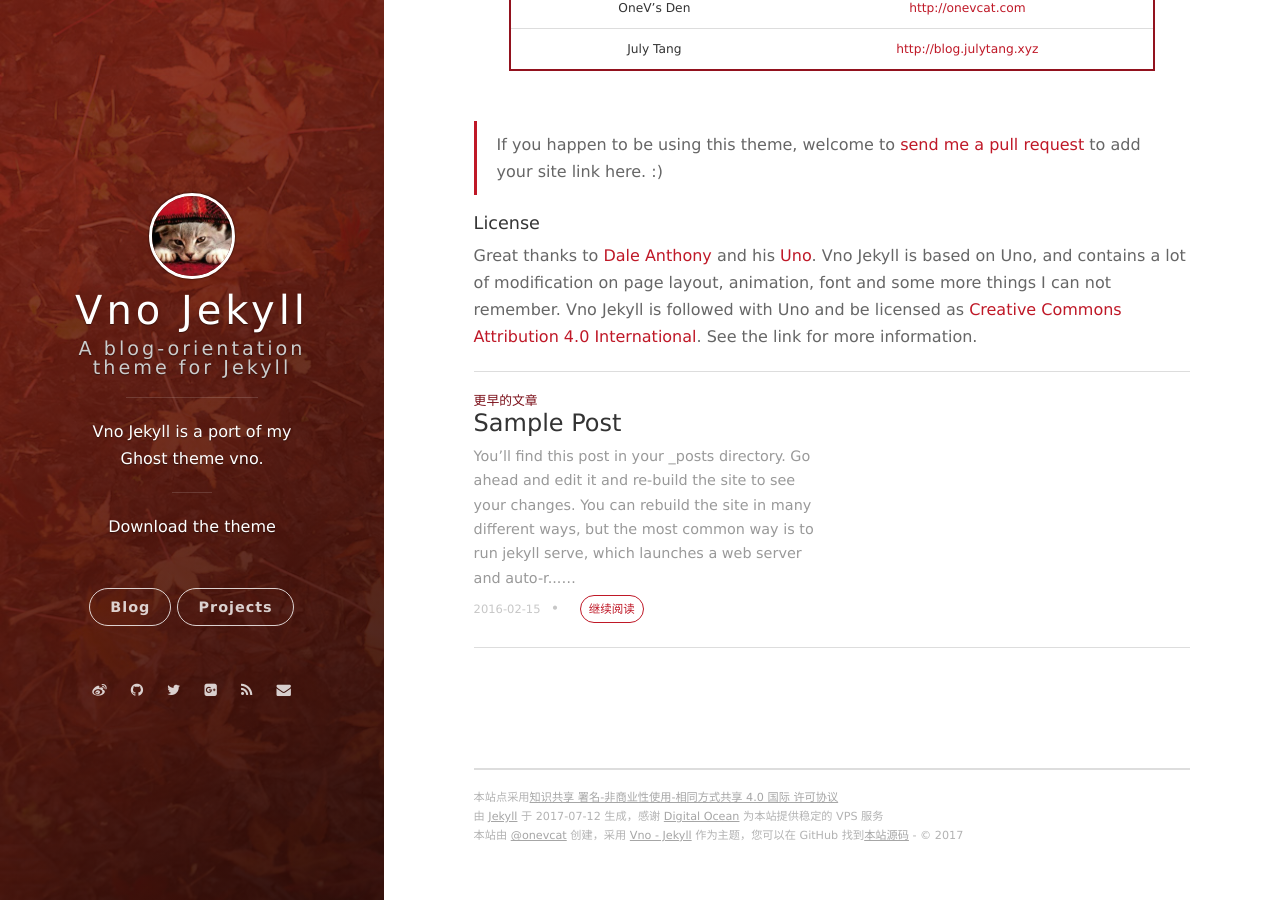
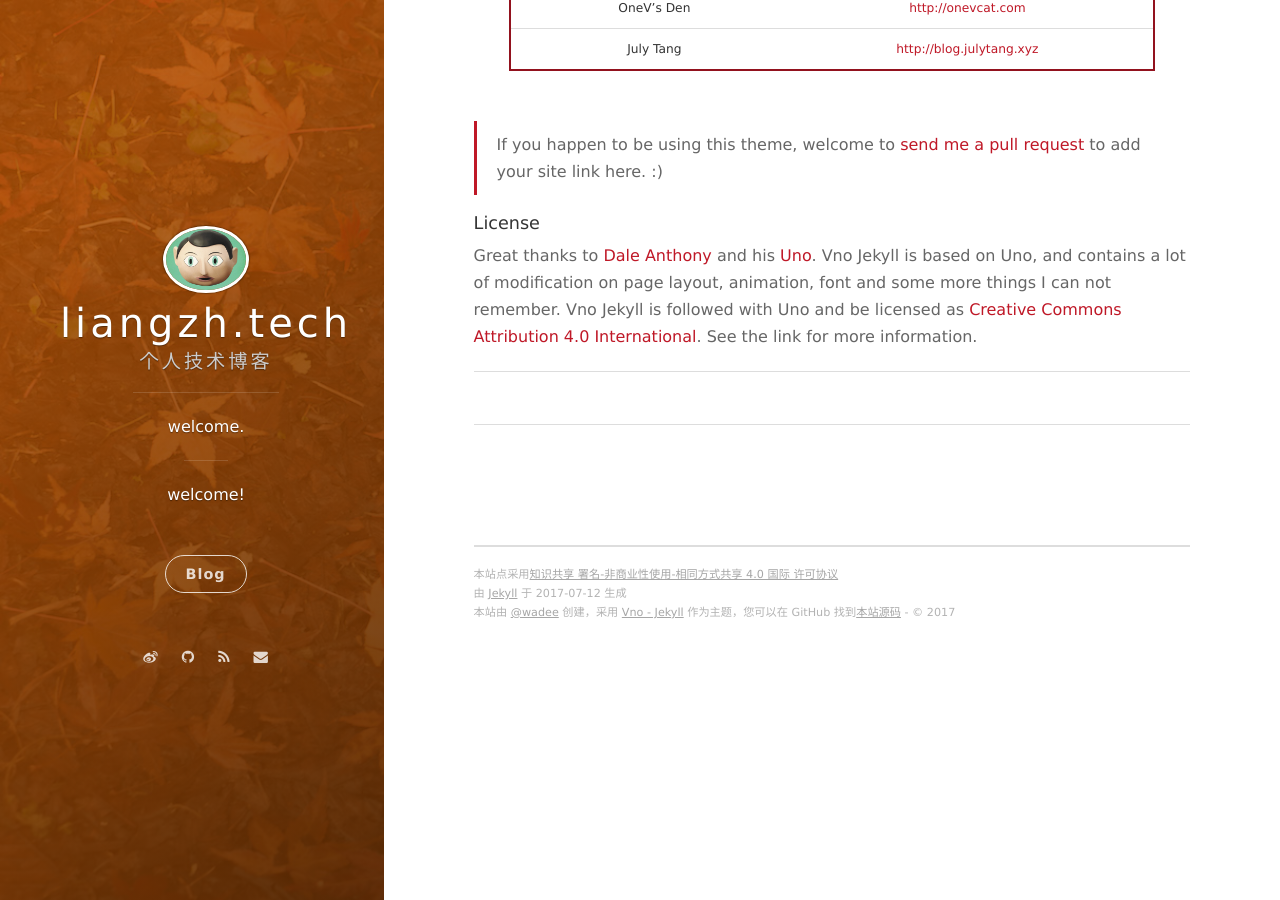
Before and after one commit to wadee/wadee.github.io, a Jekyll site: the page built from _posts/2016-02-16-hello-world-vno.markdown, in a window 1280 px wide and 900 px high, scrolled down 905 px. Built offline with Jekyll 4.4.1, drawn with Linux system fonts in a browser that asks for light colours; nearby versions of some CDN libraries; comment, search, counter and statistics services are not loaded.

Commit message:
comment init

```diff
--- a/_config.yml
+++ b/_config.yml
@@ -1,11 +1,11 @@
 # Basic
-title: Vno Jekyll
-subtitle: A blog-orientation theme for Jekyll
-welcome_message: <a href="https://github.com/onevcat/vno-jekyll" target="_blank">Download the theme</a>
-description: Vno Jekyll is a port of my Ghost theme vno.
-creator: <a href="http://onev.cat">@onevcat</a>
+title: liangzh.tech
+subtitle: 个人技术博客
+welcome_message: <a href="https://wadee.github.io" target="_blank">welcome!</a>
+description: welcome.
+creator: <a href="https://github.com/wadee">@wadee</a>
 
-url: "http://vno.onevcat.com"
+url: "http://wadee.github.io"
 
 permalink: /:year/:month/:title/
 
@@ -13,7 +13,7 @@ permalink: /:year/:month/:title/
 highlighter: rouge
 
 # supported colors: blue, green, purple, red, orange or slate. If you need clear, leave it empty.
-cover_color: red
+cover_color: orange
 
 # The blog button should not be removed.
 blog_button:
@@ -22,7 +22,6 @@ blog_button:
 
 # Navigation buttons in the front page.
 nav:
-    - {title: Projects, description: My Projects, url: 'http://project.onevcat.com'}
     # - {title: Another Button, description: A button, url: 'http://example.com'}
 
 # Pagination
@@ -32,16 +31,14 @@ paginate_path: "page/:num/"
 
 # Comment
 comment:
-    disqus: vno-jekyll
+    disqus: liangzh
     # duoshuo:
 
 # Social
 social:
-    weibo: onevcat
-    github: onevcat
-    twitter: onevcat
-    gplus: 107108267983477358170
-    mail: onev@onevcat.com
+    weibo: flymetothestar
+    github: wadee
+    mail: liangzehua1989@gmail.com
 
 # Google Analytics
 ga:
--- a/_includes/footer.html
+++ b/_includes/footer.html
@@ -1,7 +1,7 @@
 <section class="footer">
     <footer>
     	<span class="footer__copyright">本站点采用<a href="http://creativecommons.org/licenses/by-nc-sa/4.0/">知识共享 署名-非商业性使用-相同方式共享 4.0 国际 许可协议</a></span>
-        <span class="footer__copyright">由 <a href="https://jekyllrb.com">Jekyll</a> 于 {{ site.time | date: "%F" }} 生成，感谢 <a href="https://www.digitalocean.com/?refcode=30ed2d146762">Digital Ocean</a> 为本站提供稳定的 VPS 服务</span>
+        <span class="footer__copyright">由 <a href="https://jekyllrb.com">Jekyll</a> 于 {{ site.time | date: "%F" }} 生成</span>
         <span class="footer__copyright">本站{% if site.creator %}由 {{site.creator}} 创建，{% endif %}采用 <a href="https://github.com/onevcat/vno-jekyll">Vno - Jekyll</a> 作为主题，您可以在 GitHub 找到<a href="https://github.com/onevcat/OneV-s-Den">本站源码</a> - &copy; {{site.time | date: "%Y"}}</span>
     </footer>
 </section>
--- a/_posts/2016-02-15-sample-post.markdown
+++ /dev/null
@@ -1,25 +0,0 @@
----
-layout: post
-title: Sample Post
-date: 2016-02-15 15:32:24.000000000 +09:00
----
-
-You’ll find this post in your `_posts` directory. Go ahead and edit it and re-build the site to see your changes. You can rebuild the site in many different ways, but the most common way is to run `jekyll serve`, which launches a web server and auto-regenerates your site when a file is updated.
-
-To add new posts, simply add a file in the `_posts` directory that follows the convention `YYYY-MM-DD-name-of-post.ext` and includes the necessary front matter. Take a look at the source for this post to get an idea about how it works.
-
-Jekyll also offers powerful support for code snippets:
-
-{% highlight ruby %}
-def print_hi(name)
-  puts "Hi, #{name}"
-end
-print_hi('Tom')
-#=> prints 'Hi, Tom' to STDOUT.
-{% endhighlight %}
-
-Check out the [Jekyll docs][jekyll-docs] for more info on how to get the most out of Jekyll. File all bugs/feature requests at [Jekyll’s GitHub repo][jekyll-gh]. If you have questions, you can ask them on [Jekyll Talk][jekyll-talk].
-
-[jekyll-docs]: http://jekyllrb.com/docs/home
-[jekyll-gh]:   https://github.com/jekyll/jekyll
-[jekyll-talk]: https://talk.jekyllrb.com/
```
Also changed, not shown: assets/images/avatar.jpg, 6 other files.
